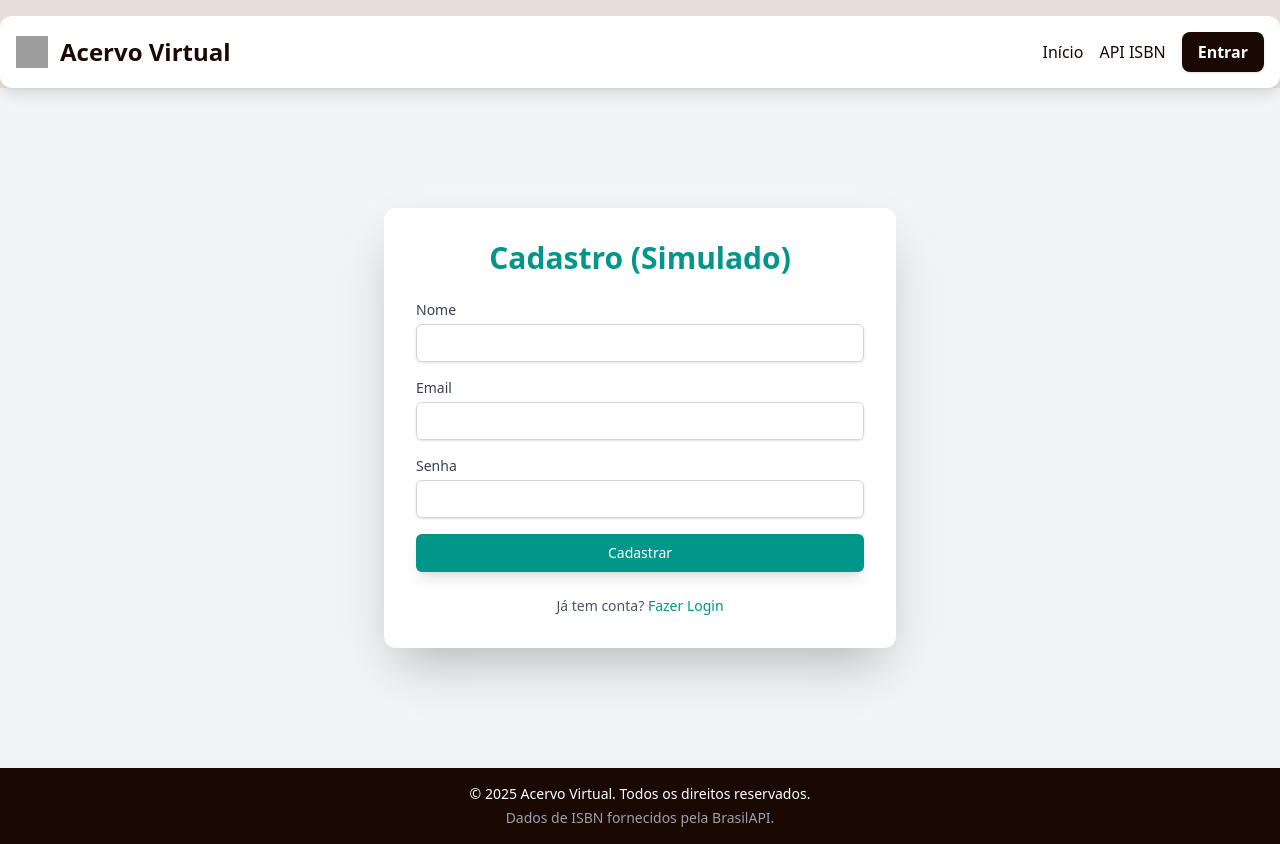
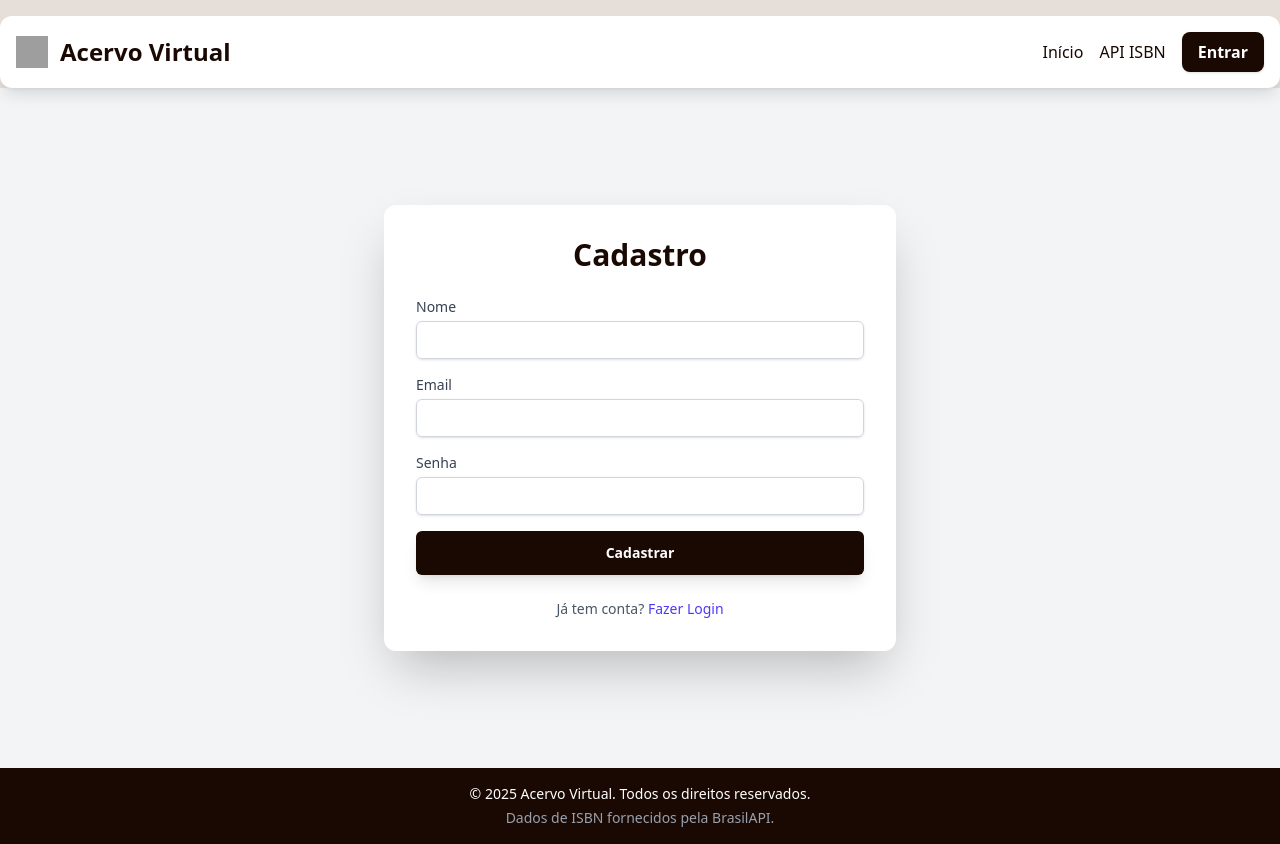
Before and after one commit to CauaHm/Trabalho-np2-de-vdd, a React (Vite) app: page /cadastro in a window 1280 px wide. Built offline with nearby package versions, Linux system fonts and the light colour scheme; grey boxes are pictures that could not be loaded.

Commit message:
padronizando-css

```diff
--- a/src/Components/Header.jsx
+++ b/src/Components/Header.jsx
@@ -52,7 +52,7 @@ function Header() {
           ) : (
             <Link
               to="/login"
-              className="bg-[#1a0902] text-white px-4 py-2 rounded-lg font-semibold hover:bg-gray-900 transition duration-150 shadow-sm text-sm sm:text-base"
+              className="hover:border border-[#1a0902] hover:bg-white hover:text-[#1a0902]  transition duration-300 transform bg-[#1a0902] text-white px-4 py-2 rounded-lg font-semibold hover:bg-gray-900 transition duration-150 shadow-sm text-sm sm:text-base"
             >
               Entrar
             </Link>
--- a/src/Pages/CadastroUsuario.jsx
+++ b/src/Pages/CadastroUsuario.jsx
@@ -26,8 +26,8 @@ export default function CadastroUsuario() {
   return (
     <div className="flex items-center justify-center min-h-[calc(100vh-120px)] bg-gray-100 p-4">
       <div className="w-full max-w-lg bg-white p-8 rounded-xl shadow-2xl">
-        <h2 className="text-3xl font-bold text-center text-teal-600 mb-6">
-          Cadastro (Simulado)
+        <h2 className="text-3xl font-bold text-center text-[#1a0902] mb-6">
+          Cadastro
         </h2>
 
         <form onSubmit={handleSubmit} className="space-y-4">
@@ -65,7 +65,7 @@ export default function CadastroUsuario() {
 
           <button
             type="submit"
-            className="w-full flex justify-center py-2 px-4 border border-transparent rounded-md shadow-lg text-sm font-medium text-white bg-teal-600 hover:bg-teal-700 transition duration-150"
+            className="hover:border border-[#1a0902] hover:bg-white hover:text-[#1a0902]  transition duration-300 transform w-full flex justify-center  border-transparent rounded-md shadow-lg text-sm font-medium px-8 py-3 text-lg font-semibold text-white bg-[#1a0902] cursor-pointer"
           >
             Cadastrar
           </button>
@@ -73,7 +73,7 @@ export default function CadastroUsuario() {
 
         <p className="mt-6 text-center text-sm text-gray-600">
           Já tem conta? {' '}
-          <Link to="/login" className="font-medium text-teal-600 hover:text-teal-500">
+          <Link to="/login" className="font-medium text-indigo-600 hover:text-indigo-500">
             Fazer Login
           </Link>
         </p>
--- a/src/Pages/Login.jsx
+++ b/src/Pages/Login.jsx
@@ -23,8 +23,8 @@ export default function Login() {
   return (
     <div className="flex items-center justify-center min-h-[calc(100vh-120px)] bg-gray-100 p-4">
       <div className="w-full max-w-md bg-white p-8 rounded-xl shadow-2xl">
-        <h2 className="text-3xl font-bold text-center text-indigo-600 mb-6">
-          Entrar (Simulado)
+        <h2 className="text-3xl font-bold text-center text[#1a0902] mb-6">
+          Entrar
         </h2>
 
         <form onSubmit={handleSubmit} className="space-y-4">
@@ -55,7 +55,7 @@ export default function Login() {
 
           <button
             type="submit"
-            className="w-full flex justify-center py-2 px-4 border border-transparent rounded-md shadow-lg text-sm font-medium text-white bg-indigo-600 hover:bg-indigo-700 transition duration-150"
+            className="hover:border border-[#1a0902] hover:bg-white hover:text-[#1a0902]  transition duration-300 transform w-full flex justify-center  border-transparent rounded-md shadow-lg text-sm font-medium px-8 py-3 text-lg font-semibold text-white bg-[#1a0902] cursor-pointer"
           >
             Entrar
           </button>
```
